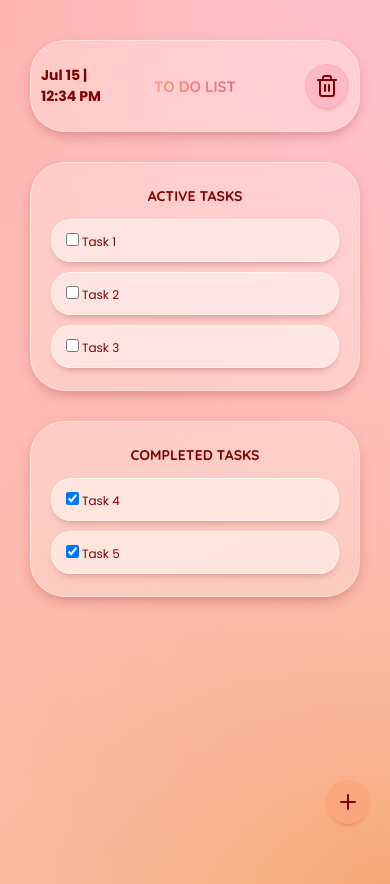
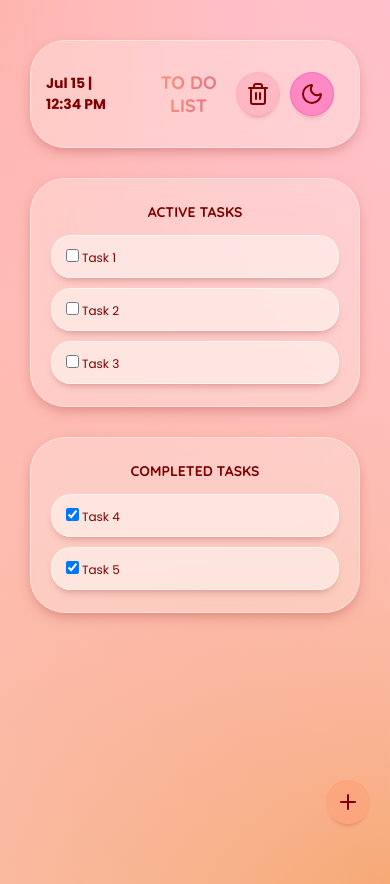
Before and after one commit to vergiene/todo-app, a React (Vite) app: page / in a window 390 px wide. Built offline with nearby package versions, Linux system fonts and the light colour scheme.

Commit message:
Add a draft for future dark/light theme

```diff
--- a/src/App.css
+++ b/src/App.css
@@ -47,7 +47,7 @@
 .headerActions {
   display: flex;
   flex: 1;
-  gap: 20px;
+  gap: 10px;
   justify-content: right;
 }
 
@@ -58,7 +58,7 @@
   font-size: 13px;
 }
 
-.clearAllButton, .addNewTaskButton {
+.clearAllButton, .addNewTaskButton, .themeButton {
   height: 44px;
   width: 44px;
   border-radius: 50%;
@@ -80,6 +80,11 @@
 .clearAllButton {
   background: rgba(253, 170, 186, 0.6);
   border: 1px solid rgba(253, 170, 186, 0.7);
+}
+
+.themeButton {
+  background: rgba(253, 90, 186, 0.6);
+  border: 1px solid rgba(253, 90, 186, 0.7);
 }
 
 .content {
@@ -181,7 +186,7 @@
 
 @media (max-width: 450px) {
   .header {
-    padding: 10px;
+    padding: 15px;
   }
 
   .clock {
@@ -189,7 +194,7 @@
   }
 
   .title {
-    font-size: 15px;
+    font-size: 18px;
   }
 
   .addNewTaskButton {
@@ -200,6 +205,11 @@
     z-index: 1;
   }
 
+  .clearAllButton {
+    width: 44px;
+    height: 44px;
+  }
+
   .activeTasks, .completedTasks {
     font-size: 12px;
   }
--- a/src/App.jsx
+++ b/src/App.jsx
@@ -3,6 +3,7 @@ import useLocalStorage from './useLocalStorage.js';
 import ToDoList from "./ToDoList.jsx";
 import ToDoForm from "./ToDoForm.jsx";
 import Clock from "./Clock.jsx";
+import Theme from "./Theme.jsx";
 import { Trash2 } from 'lucide-react'
 
 function App() {
@@ -68,12 +69,13 @@ function App() {
         </div>
         <h2 className="title">TO DO LIST</h2>
         <div className="headerActions">
-          <ToDoForm onAddTask={onAddTask}/>
           <div className="buttonLabel">
             <button aria-label="Clear All" className="clearAllButton" type="button" onClick={handleClearAll} disabled={!tasks.length}><Trash2/>
             </button>
             <span className="label">Clear All</span>
           </div>
+          <Theme/>
+          <ToDoForm onAddTask={onAddTask}/>
         </div>
       </div>
       <div className="content">
--- /dev/null
+++ b/src/Theme.jsx
@@ -0,0 +1,31 @@
+import { useState, useEffect } from "react";
+import { Sun, Moon } from 'lucide-react';
+
+// false = light, true = dark
+
+function Theme() {
+	const [theme, setTheme] = useState('light');
+	const [changeTheme, setChangeTheme] = useState(false);
+
+	function toggleTheme() {
+		setChangeTheme(!changeTheme);
+		if (changeTheme) {
+			setTheme('dark');
+		} else {
+			setTheme('light');
+		}
+	}
+
+	return (
+		changeTheme ?
+			<div className="buttonLabel">
+				<button aria-label="Change Theme" className="themeButton" type="button" onClick={toggleTheme}><Sun/></button>
+				<span className="label">Light Theme</span>
+			</div> : <div className="buttonLabel">
+				<button aria-label="Change Theme" className="themeButton" type="button" onClick={toggleTheme}><Moon/></button>
+				<span className="label">Dark Theme</span>
+			</div>
+	)
+}
+
+export default Theme;
```
Also changed, not shown: src/ToDoForm.jsx (+5 -4 lines).
